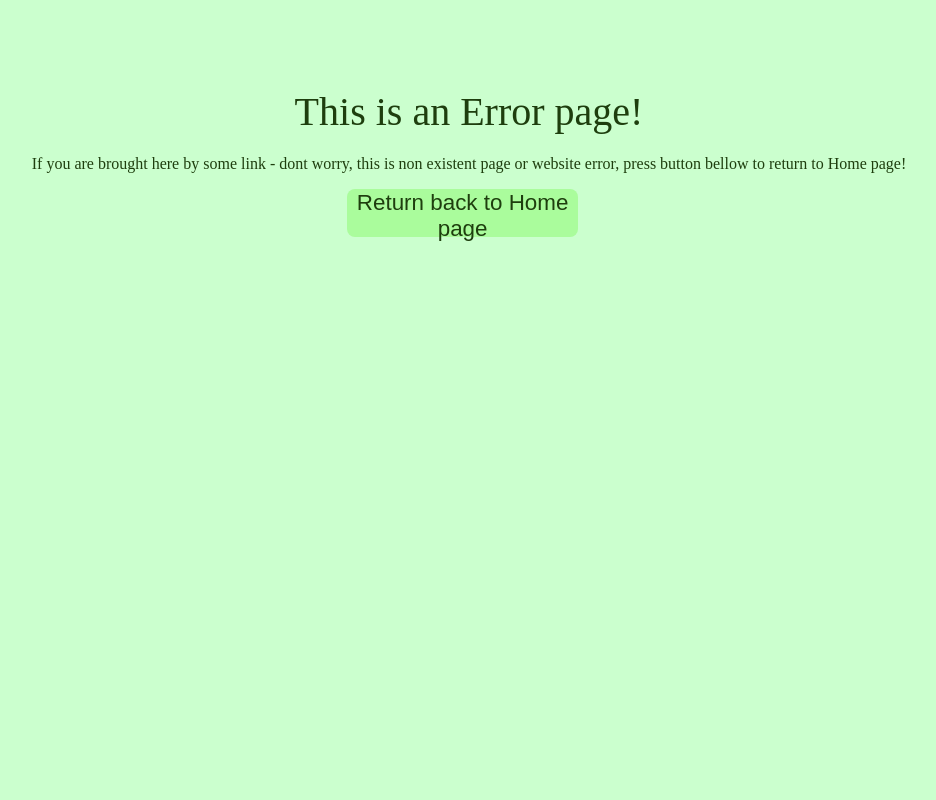
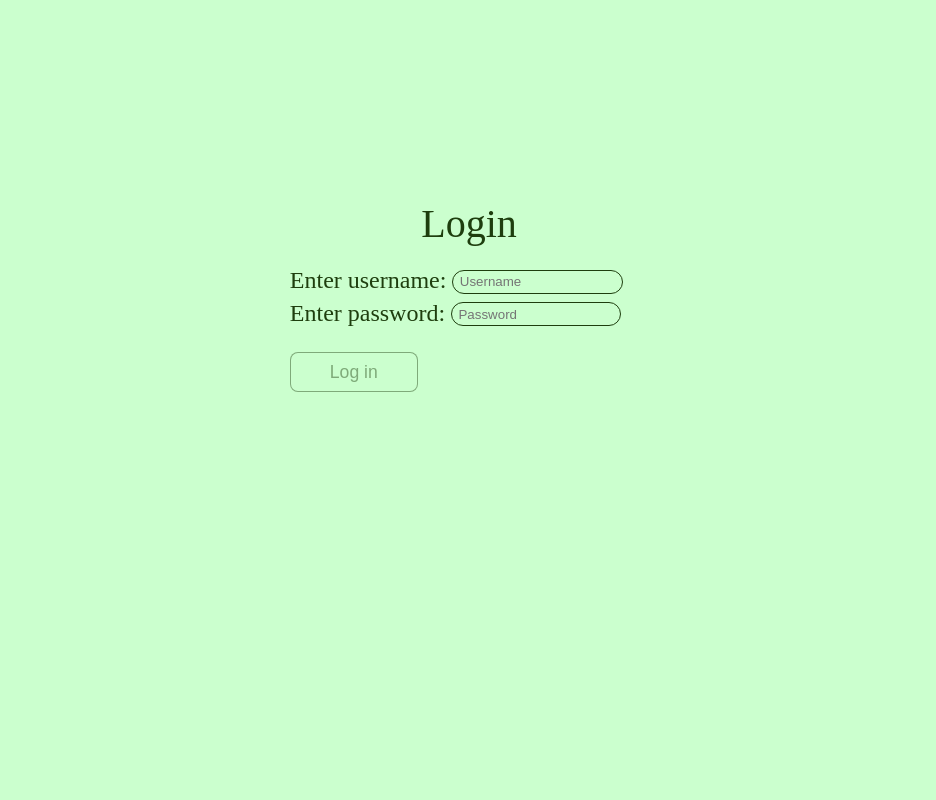
Before and after one commit to RobertsRob/AuthSystem, a Flask app: page /login in a window 1280 px wide. Shown: the whole page, without its empty margins (171-1107 px from the left). Run offline with Flask 3, Linux system fonts and the light colour scheme; some libraries are stand-ins or nearby versions.

Commit message:
Added login page and capcha without checking it completion in backend

```diff
--- a/main.py
+++ b/main.py
@@ -1,4 +1,5 @@
 from flask import Flask, render_template
+import requests
 
 app = Flask(__name__)
 
@@ -22,3 +23,21 @@ def signup():
         return render_template("home_signuppage.html")
     except:
         return render_template("error.html")
+
+
+def verify_token(token, ip):
+    data = {
+        "secret": "",
+        "response": token,
+        "remoteip": ip,
+        "sitekey": "0ff041fe-1418-4c74-8bca-10882266eb3a",
+    }
+    j = requests.post(
+        "https://api.hcaptcha.com/siteverify",
+        data=data,
+        timeout=5,
+    ).json()
+    return (True, []) if j.get("success") else (
+        False,
+        j.get("error-codes", []),
+    )
--- a/static/main_style.css
+++ b/static/main_style.css
@@ -140,3 +140,54 @@ body{
     background-color: #AAFC9C;
     color: #1e3e0e;
 }
+.form_middle{
+    /* background-color: #fff; */
+    margin: 0 auto;
+    padding-top: 20vh;
+    width: 28%;
+    text-align: left;
+}
+.center_text{
+    text-align: center;
+}
+.label_form{
+    font-size: 3vh;
+    color: #1e3e0e;
+}
+.input_form_field{
+    height: 2.5vh;
+    background-color: #CBFFCE;
+    border-radius: 2vh;
+    border: 1px solid #1e3e0e;
+    width: 12.5vw;
+    position: relative;
+    top: -0.2vh;
+    padding-left: 0.5vw;
+    margin-bottom: 0.5vh;
+}
+.capcha_placement{
+    position: relative;
+    top: 1vh;
+}
+.submit_button{
+    width: 10vw;
+    height: 5vh;
+    margin-right: 1vw;
+    margin-top: 2.5vh;
+    border: 1.5px solid #1e3e0e;
+    border-radius: 1vh;
+    font-size: 2.2vh;
+    background-color: #CBFFCE;
+    color: #1e3e0e;
+}
+.submit_button:disabled{
+    border: 1.5px solid #1e3e0e70;
+    color: #1e3e0e70;
+    background-color: #CBFFCE;
+}
+.submit_button:active:disabled{
+    background-color: #CBFFCE;
+}
+.submit_button:active{
+    background-color: #96bc99;
+}
--- /dev/null
+++ b/templates/login.html
@@ -0,0 +1,31 @@
+<!DOCTYPE html>
+<html lang="en">
+<head>
+    <meta charset="UTF-8">
+    <meta name="viewport" content="width=device-width, initial-scale=1.0">
+    <link rel="stylesheet" href="{{ url_for('static', filename='main_style.css') }}">
+    <title>Login page</title>
+    <script>
+        function onCapchaSuccess(){document.getElementById("submit_button").disabled = false;}
+    </script>
+</head>
+<body>
+    <div class="full_screen">
+        <div class="form_middle">
+            <p class="main_text center_text">Login</p>
+            <form action="/login_submit" method="post">
+                <label for="username" class="label_form"> Enter username: </label>
+                <input type="text" id="username" class="input_form_field" placeholder="Username">
+                <br>
+                <label for="password" class="label_form"> Enter password: </label>
+                <input type="password" id="password" class="input_form_field" placeholder="Password">
+
+                <div class="h-captcha capcha_placement" data-sitekey="0ff041fe-1418-4c74-8bca-10882266eb3a" data-callback="onCapchaSuccess"></div>
+                <script src="https://js.hcaptcha.com/1/api.js" async defer></script>
+
+                <input type="submit" id="submit_button" class="submit_button" value="Log in" disabled>
+            </form>
+        </div>
+    </div>
+</body>
+</html>
```
Also changed, not shown: 1 other file.
